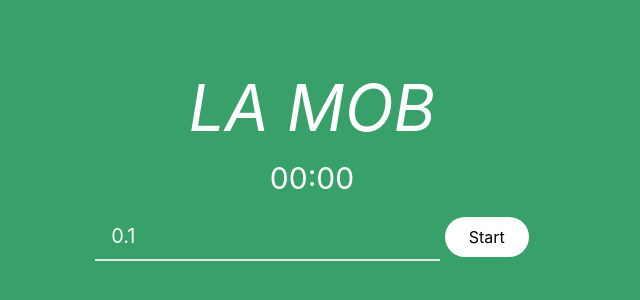
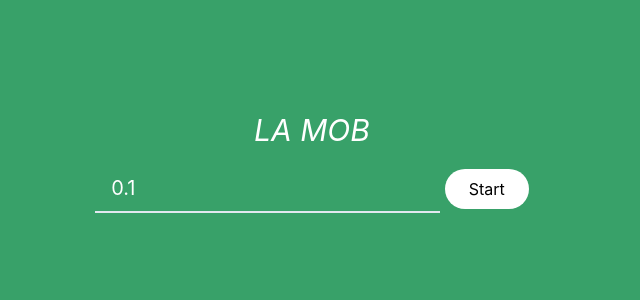
Before and after one commit to dillonfagan/LaMob, a Svelte app: page / in a window 1280 px wide. Shown: the part 240-540 px from the top of the page, without its empty margins (328-968 px from the left). Built offline with nearby package versions, Linux system fonts and the light colour scheme.

Commit message:
Hide timer at start of app

```diff
--- a/src/App.svelte
+++ b/src/App.svelte
@@ -5,7 +5,7 @@
 
 <main id="main" class="w-full h-full p-16 {$running ? "bg-purple-700" : "bg-green-600"} flex items-center justify-center">
 	<div class="mw-lg">
-		<h1 class="text-6xl text-white text-center uppercase italic">La Mob</h1>
+		<h1 class="text-3xl text-white text-center uppercase italic">La Mob</h1>
 		<Timer />
 	</div>
 </main>
--- a/src/Timer.svelte
+++ b/src/Timer.svelte
@@ -34,7 +34,7 @@
 </script>
 
 <section>
-	<div class="text-3xl text-white w-full text-center">{formatTime(time)}</div>
+	<div class="text-6xl text-white w-full text-center" class:hidden={!$running}>{formatTime(time)}</div>
 	<div class:hidden={$running}>
 		<input bind:value={timeInput} class="py-2 px-4 text-xl text-white bg-transparent border-b-2" />
 		<button id="button" on:click={$running ? reset : start} class="bg-white py-2 px-6 mt-4 rounded-full">{$running ? `Reset` : `Start`}</button>
```
